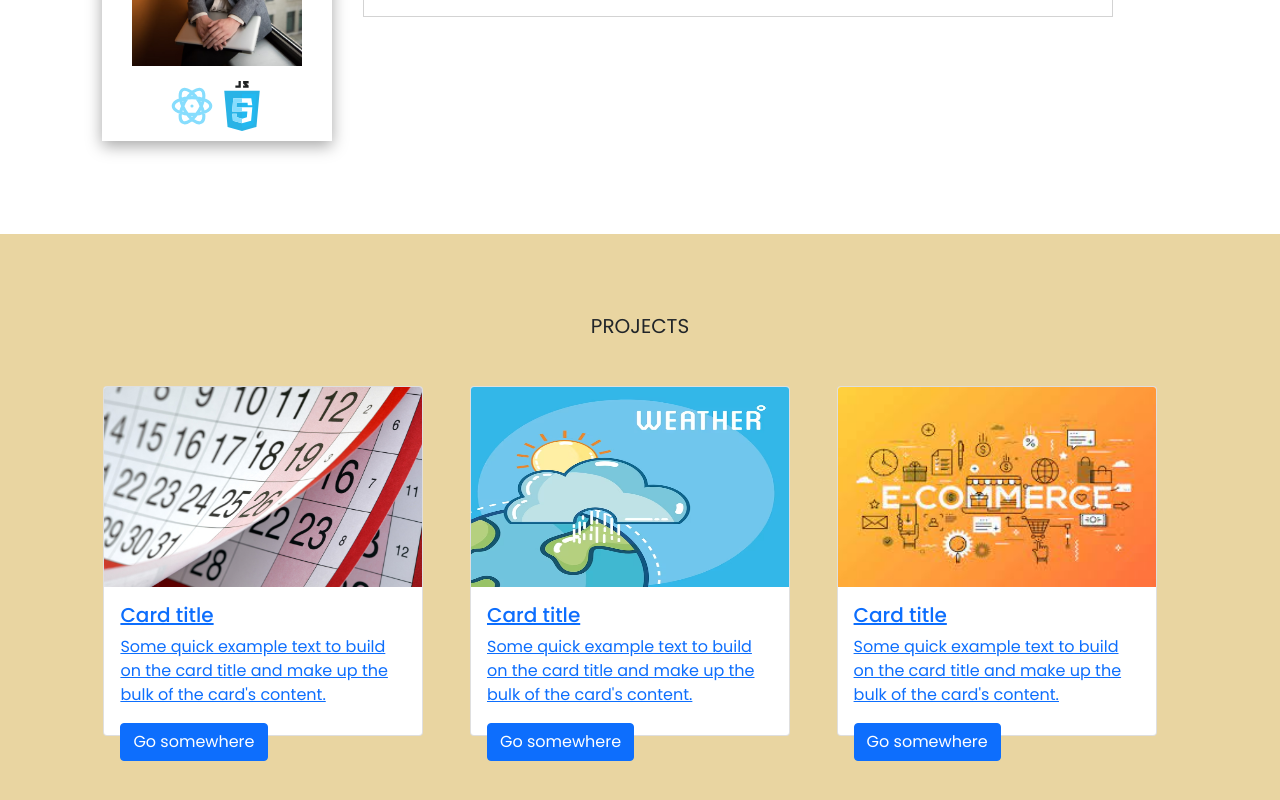
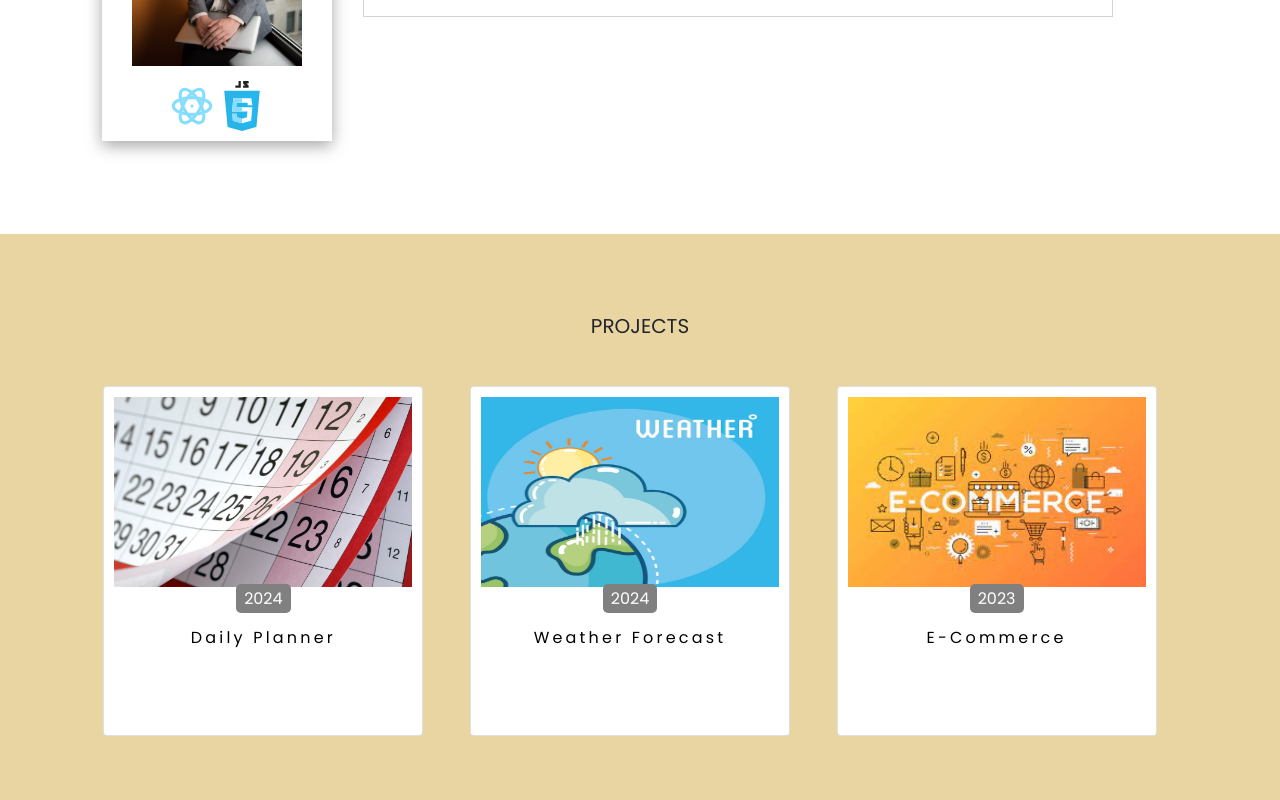
Before and after one commit to ns6296666/portfolio, a React (Vite) app in the folder react-portfolio/: page / in a window 1280 px wide. Shown: the part 1167-1967 px from the top of the page. Built offline with nearby package versions, Linux system fonts and the light colour scheme.

Commit message:
project section complete

```diff
--- a/react-portfolio/src/App.css
+++ b/react-portfolio/src/App.css
@@ -170,9 +170,34 @@ position: absolute;
 }
 .project-card{
   margin-right: 20px;
-
+ display: flex;
+ justify-content: center;
 }
 .project-card img{
   width: 100%;
   height: 200px;
+  padding: 10px;
+  padding-bottom: 0px;
 }
+
+.card-body{
+padding: 0px;
+text-align: center;
+}
+.project-card span {
+  background-color:gray;
+  padding: 3px 8px;
+  border-radius: 5px;
+    color:#fff;
+
+  }
+  .card-title{
+    margin-top: 15px;
+  }
+.project-card p a{
+  text-decoration: none;
+  color:#000;
+  text-align: center;
+  font-weight: 400px;
+  letter-spacing: .2rem;
+}
--- a/react-portfolio/src/Project.jsx
+++ b/react-portfolio/src/Project.jsx
@@ -8,60 +8,57 @@ export default function Project() {
     <div className="project">
       <Heading name="PROJECTS" />
       <div className="project-cards">
-        <Link to="https://ns6296666.github.io/dailyplanner/">
         <div
           className="card project-card"
           style={{ width: "20rem", height: "350px" }}
         >
+          <Link to="https://ns6296666.github.io/dailyplanner/">
             <img src={planner} className="card-img-top" alt="planner" />
+          </Link>
           <div className="card-body">
-              <h5 className="card-title">Card title</h5>
-              <p className="card-text">
-                Some quick example text to build on the card title and make up
-                the bulk of the card&apos;s content.
+            <span>2024</span>
+            <p className="card-title">
+              <Link
+                to="https://ns6296666.github.io/dailyplanner/"
+                className="text-center"
+              >
+                Daily Planner
+              </Link>
             </p>
-              <a href="#" className="btn btn-primary">
-                Go somewhere
-              </a>
           </div>
         </div>
-        </Link>
-        <Link to="https://ns6296666.github.io/WeatherDashboard/">
+
         <div
           className="card project-card"
           style={{ width: "20rem", height: "350px" }}
         >
+          <Link to="https://ns6296666.github.io/WeatherDashboard/">
             <img src={forecast} className="card-img-top" alt="..." />
+          </Link>
           <div className="card-body">
-              <h5 className="card-title">Card title</h5>
-              <p className="card-text">
-                Some quick example text to build on the card title and make up
-                the bulk of the card&apos;s content.
+            <span>2024</span>
+            <p className="card-title">
+              <Link to="https://ns6296666.github.io/WeatherDashboard/">
+                Weather Forecast
+              </Link>
             </p>
-              <a href="#" className="btn btn-primary">
-                Go somewhere
-              </a>
           </div>
         </div>
-        </Link>
-        <Link to="https://www.ssdntech.com/">
+
         <div
           className="card project-card"
           style={{ width: "20rem", height: "350px" }}
         >
+          <Link to="https://www.ssdntech.com/">
             <img src={ssdn} className="card-img-top" alt="..." />
+          </Link>
           <div className="card-body">
-              <h5 className="card-title">Card title</h5>
-              <p className="card-text">
-                Some quick example text to build on the card title and make up
-                the bulk of the card&apos;s content.
+            <span>2023</span>
+            <p className="card-title">
+              <Link to="https://www.ssdntech.com/">E-Commerce</Link>
             </p>
-              <a href="#" className="btn btn-primary">
-                Go somewhere
-              </a>
           </div>
         </div>
-        </Link>
       </div>
     </div>
   );
```
Lines whose indentation alone changed are shown as unchanged.
